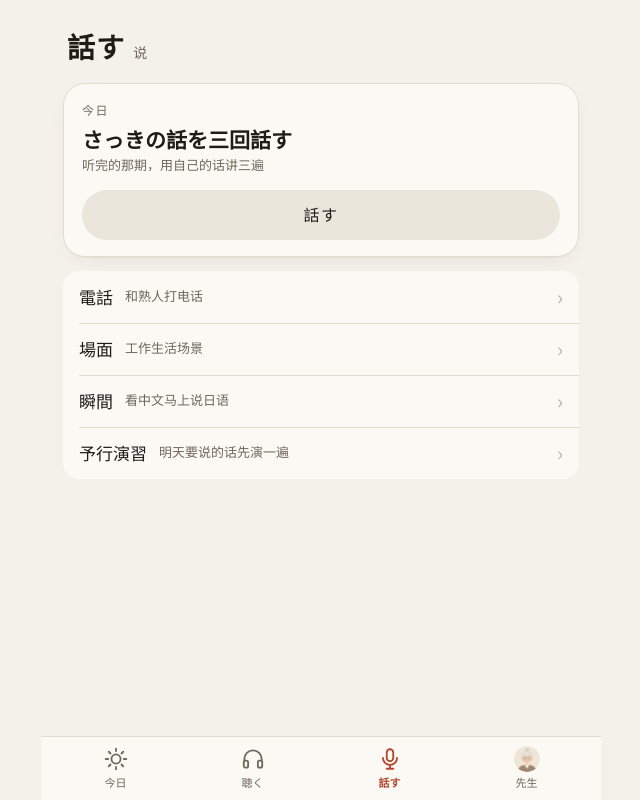
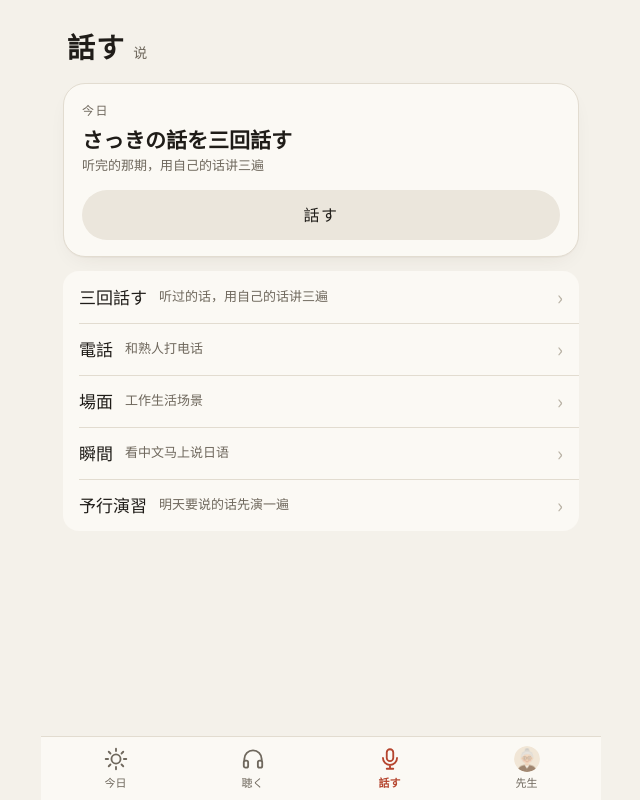
Before and after one commit to acaozixu123456/nihongo-speak, a Next.js app: page /speak in a window 1280 px wide. Shown: the whole page, without its empty margins (319-959 px from the left). Built offline with nearby package versions, Linux system fonts and the light colour scheme; no server answers.

Commit message:
話す tab: keep a 三回話す row so it stays reachable after today's telling
Co-Authored-By: Claude Opus 5.5 (1M context) <noreply@anthropic.com>
Claude-Session: https://claude.ai/code/session_01SzAnvNEV9zeZkMWSpY5YBM

```diff
--- a/components/SpeakTab.tsx
+++ b/components/SpeakTab.tsx
@@ -8,7 +8,8 @@ import { useHydrated } from "@/lib/client/hydrated";
 import { current, pillarOf, plan, quietPref, startRoute, useRoute } from "@/lib/client/route";
 import { GO } from "./Home";
 
-// 話す: today's speaking on top (三回話す, or 瞬間 when there is no episode to tell), then the other ways to talk.
+// 話す: today's speaking on top (三回話す, or 瞬間 when there is no episode to tell), then every way to talk,
+// 三回話す included so it stays reachable after today's telling.
 export default function SpeakTab() {
   const p = useProgress();
   const hydrated = useHydrated();
@@ -57,6 +58,10 @@ export default function SpeakTab() {
         </section>
       )}
       <div className="pl-grid">
+        <Link href="/retell" className="pl">
+          <b>三回話す</b>
+          <span>听过的话，用自己的话讲三遍</span>
+        </Link>
         <Link href="/call" className="pl">
           <b>電話</b>
           <span>和熟人打电话</span>
```
